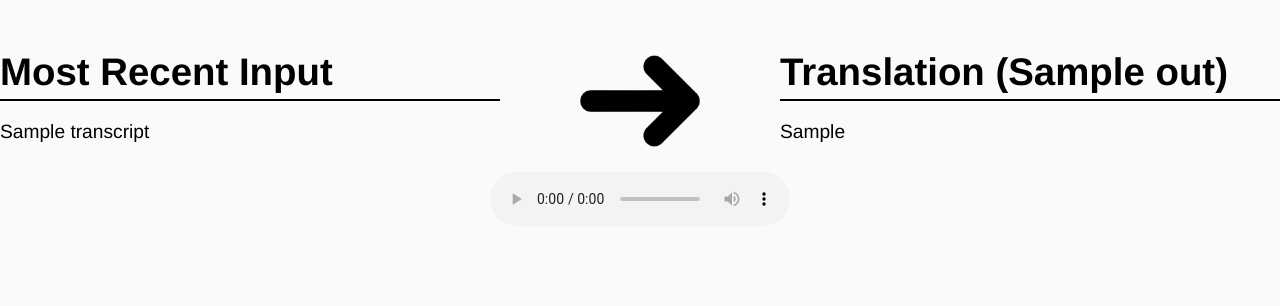
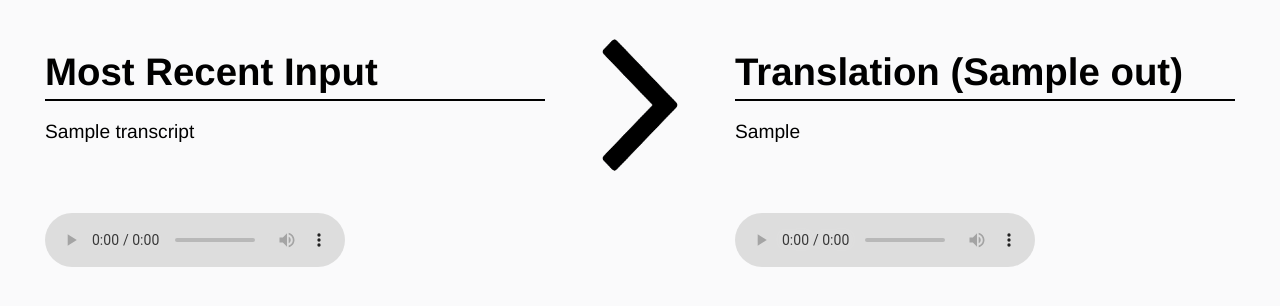
Before and after one commit to software-students-fall2022/final-project-project5-team8, a Flask app: template web_app/templates/translate.html in a window 1280 px wide. Shown: the part 158-464 px from the top of the page. Run offline with Flask 2, Linux system fonts and the light colour scheme; the template is opened without the code that fills it: most values are stand-ins (such as "Sample title", 1, 10 or a date in 2020); some libraries are stand-ins or nearby versions.

Commit message:
added another audio for input

```diff
--- a/web_app/static/css/styles.css
+++ b/web_app/static/css/styles.css
@@ -225,9 +225,9 @@ img {
 }
 
 #arrow {
-  width: 200px;
-  height: auto;
-  margin: 0 20px;
+  width: 150px;
+  height: 150px;
+  margin: 0;
 }
 
 .dashboard-pg {
@@ -265,3 +265,8 @@ img {
 .filter-dd {
   margin-right: 20px;
 }
+
+.trans-audio {
+  margin-top: 50px;
+  filter: sepia(20%) saturate(70%) grayscale(1) contrast(99%) invert(12%);
+}
--- a/web_app/templates/translate.html
+++ b/web_app/templates/translate.html
@@ -52,6 +52,10 @@
         <div class="stt">
           <h1 class="result-hd">Most Recent Input</h1>
           <p class="result-txt">{{transcript}}</p>
+          <audio controls class="trans-audio">
+            {% set text = transcript %} {% set lang = 'en' %}
+            <source src="{{ sayit(lang, text)}}" />
+          </audio>
         </div>
         <img
           src="{{ url_for('static', filename='img/arrow.png') }}"
@@ -61,12 +65,12 @@
         <div class="stt">
           <h1 class="result-hd" id="readIt">Translation ({{ out }})</h1>
           <p class="result-txt">{{in_out}}</p>
+          <audio controls class="trans-audio">
+            {% set text = in_out %} {% set lang = s %}
+            <source src="{{ sayit(lang, text)}}" />
+          </audio>
         </div>
       </div>
-      <audio controls>
-        {% set text = in_out %} {% set lang = s %}
-        <source src="{{ sayit(lang, text)}}" />
-      </audio>
     </main>
     {% endif %}
   </body>
```
Also changed, not shown: web_app/static/img/arrow.png, 1 other file.
